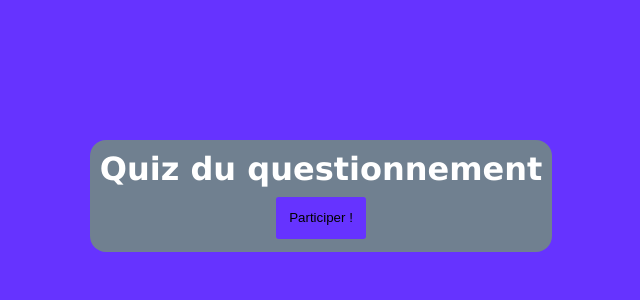
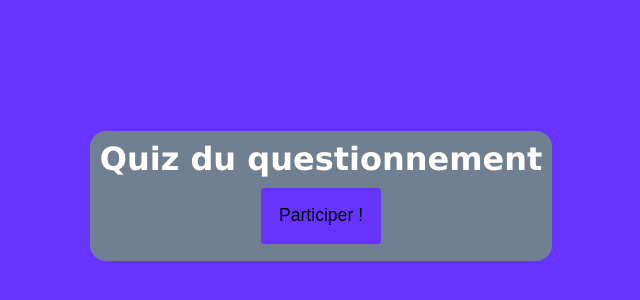
Before and after one commit to Deer-Canidae/quiz-du-questionnement, a React (Vite) app: page / in a window 1280 px wide. Shown: the part 204-504 px from the top of the page, without its empty margins (319-959 px from the left). Built offline with nearby package versions, Linux system fonts and the light colour scheme.

Commit message:
Minor styling adjustements

```diff
--- a/src/styles/main.scss
+++ b/src/styles/main.scss
@@ -32,6 +32,7 @@ body {
 }
 
 .play {
+  font-size: 1.1em;
   width: fit-content;
   padding: 1em;
   border-radius: 0.2em;
@@ -63,6 +64,10 @@ body {
     margin: 0.3em;
     transition: background-color 300ms ease-in-out;
   }
+
+  button:active {
+    background-color: #dddddd;
+  }
 }
 
 p {
```
